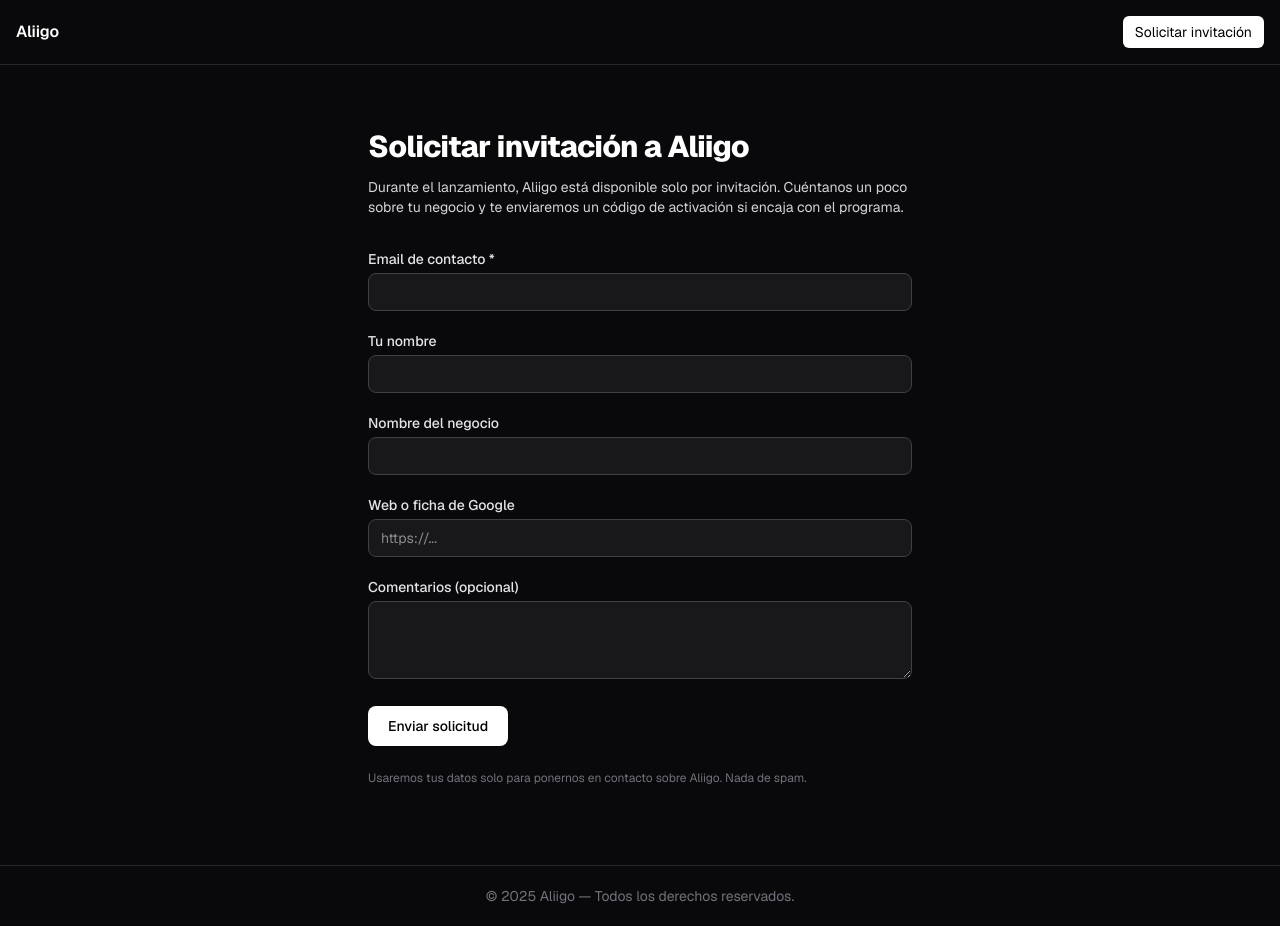
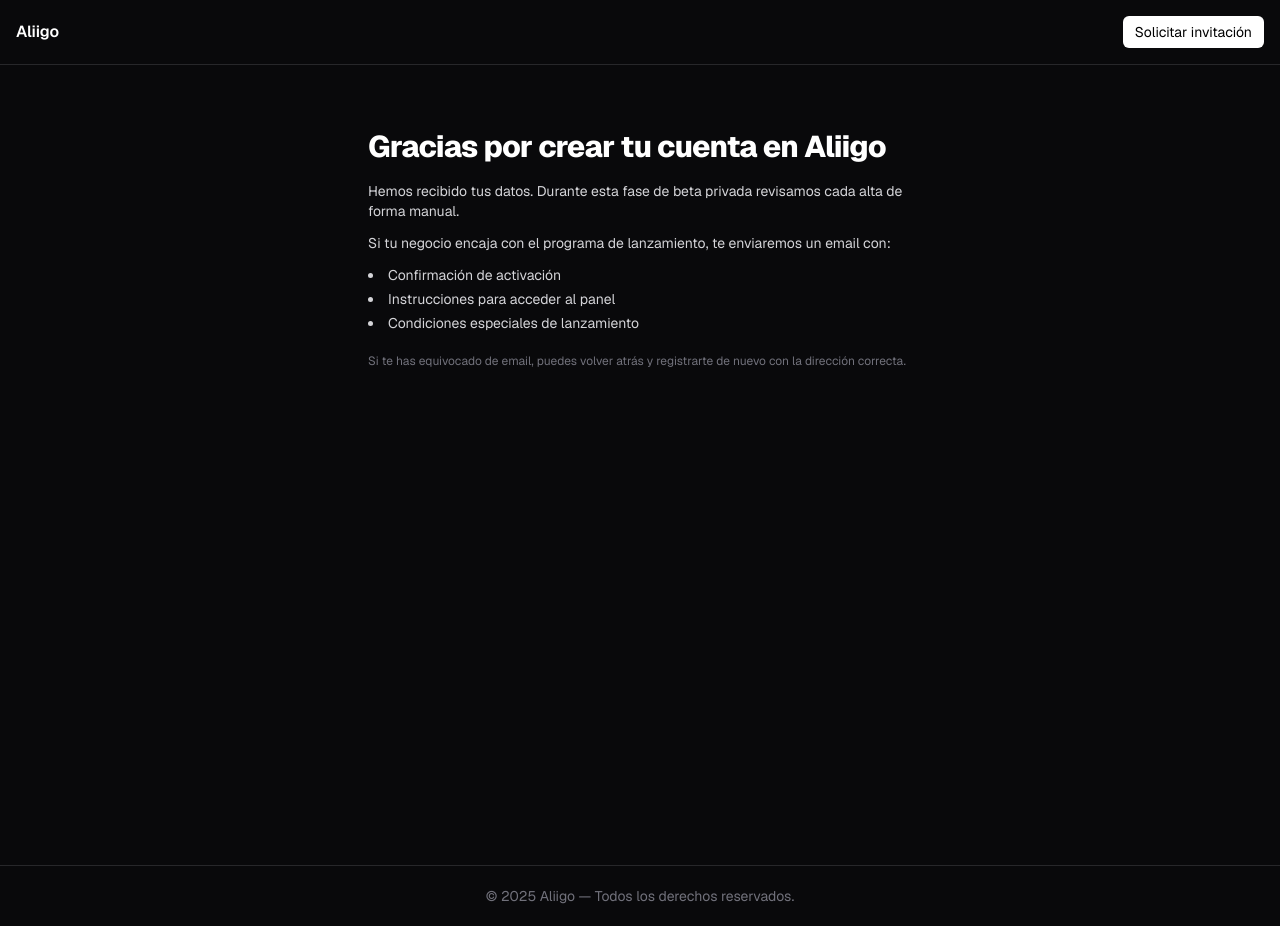
Before and after one commit to eacastel/aliigo, a Next.js app: page /check-email in a window 1280 px wide. Built offline with nearby package versions, Linux system fonts and the light colour scheme.

Commit message:
changing home and invitation signup 2

```diff
--- a/src/app/(public)/check-email/page.tsx
+++ b/src/app/(public)/check-email/page.tsx
@@ -1,152 +1,26 @@
-"use client";
-
-import { useState } from "react";
-
-export default function SignupWaitlistPage() {
-  const [email, setEmail] = useState("");
-  const [name, setName] = useState("");
-  const [businessName, setBusinessName] = useState("");
-  const [website, setWebsite] = useState("");
-  const [notes, setNotes] = useState("");
-  const [status, setStatus] =
-    useState<"idle" | "loading" | "success" | "error">("idle");
-  const [errorMessage, setErrorMessage] = useState("");
-
-  async function handleSubmit(e: React.FormEvent) {
-    e.preventDefault();
-    setStatus("loading");
-    setErrorMessage("");
-
-    try {
-      const res = await fetch("/api/waitlist", {
-        method: "POST",
-        headers: { "Content-Type": "application/json" },
-        body: JSON.stringify({
-          email,
-          name,
-          businessName,
-          website,
-          notes,
-        }),
-      });
-
-      if (!res.ok) {
-        const data = await res.json().catch(() => ({}));
-        setErrorMessage(data.error || "Algo salió mal");
-        setStatus("error");
-        return;
-      }
-
-      setStatus("success");
-      setEmail("");
-      setName("");
-      setBusinessName("");
-      setWebsite("");
-      setNotes("");
-    } catch (err) {
-      console.error(err);
-      setErrorMessage("No se pudo enviar el formulario");
-      setStatus("error");
-    }
-  }
-
+export default function CheckEmailPage() {
   return (
     <main className="min-h-screen bg-zinc-950 text-white">
       <div className="max-w-xl mx-auto px-4 py-16">
         <h1 className="text-3xl font-extrabold tracking-tight">
-          Solicitar invitación a Aliigo
+          Gracias por crear tu cuenta en Aliigo
         </h1>
-        <p className="mt-3 text-zinc-300 text-sm">
-          Durante el lanzamiento, Aliigo está disponible solo por invitación.
-          Cuéntanos un poco sobre tu negocio y te enviaremos un código de
-          activación si encaja con el programa.
+        <p className="mt-4 text-sm text-zinc-300">
+          Hemos recibido tus datos. Durante esta fase de beta privada revisamos
+          cada alta de forma manual.
         </p>
-
-        <form onSubmit={handleSubmit} className="mt-8 space-y-5">
-          <div>
-            <label className="block text-sm font-medium text-zinc-200">
-              Email de contacto *
-            </label>
-            <input
-              type="email"
-              required
-              value={email}
-              onChange={(e) => setEmail(e.target.value)}
-              className="mt-1 w-full rounded-lg border border-zinc-700 bg-zinc-900 px-3 py-2 text-sm focus:outline-none focus:ring-2 focus:ring-zinc-500"
-            />
-          </div>
-
-          <div>
-            <label className="block text-sm font-medium text-zinc-200">
-              Tu nombre
-            </label>
-            <input
-              type="text"
-              value={name}
-              onChange={(e) => setName(e.target.value)}
-              className="mt-1 w-full rounded-lg border border-zinc-700 bg-zinc-900 px-3 py-2 text-sm focus:outline-none focus:ring-2 focus:ring-zinc-500"
-            />
-          </div>
-
-          <div>
-            <label className="block text-sm font-medium text-zinc-200">
-              Nombre del negocio
-            </label>
-            <input
-              type="text"
-              value={businessName}
-              onChange={(e) => setBusinessName(e.target.value)}
-              className="mt-1 w-full rounded-lg border border-zinc-700 bg-zinc-900 px-3 py-2 text-sm focus:outline-none focus:ring-2 focus:ring-zinc-500"
-            />
-          </div>
-
-          <div>
-            <label className="block text-sm font-medium text-zinc-200">
-              Web o ficha de Google
-            </label>
-            <input
-              type="text"
-              value={website}
-              onChange={(e) => setWebsite(e.target.value)}
-              placeholder="https://..."
-              className="mt-1 w-full rounded-lg border border-zinc-700 bg-zinc-900 px-3 py-2 text-sm focus:outline-none focus:ring-2 focus:ring-zinc-500"
-            />
-          </div>
-
-          <div>
-            <label className="block text-sm font-medium text-zinc-200">
-              Comentarios (opcional)
-            </label>
-            <textarea
-              value={notes}
-              onChange={(e) => setNotes(e.target.value)}
-              rows={3}
-              className="mt-1 w-full rounded-lg border border-zinc-700 bg-zinc-900 px-3 py-2 text-sm focus:outline-none focus:ring-2 focus:ring-zinc-500"
-            />
-          </div>
-
-          {status === "error" && (
-            <p className="text-sm text-red-400">{errorMessage}</p>
-          )}
-          {status === "success" && (
-            <p className="text-sm text-emerald-400">
-              Gracias. Hemos recibido tu solicitud. Si encaja con el programa de
-              lanzamiento, te enviaremos un código de activación por email.
-            </p>
-          )}
-
-          <button
-            type="submit"
-            disabled={status === "loading"}
-            className="inline-flex items-center justify-center rounded-lg bg-white text-black px-5 py-2.5 text-sm font-medium hover:bg-zinc-100 disabled:opacity-60"
-          >
-            {status === "loading" ? "Enviando..." : "Enviar solicitud"}
-          </button>
-        </form>
-
-        <p className="mt-6 text-xs text-zinc-500">
-          Usaremos tus datos solo para ponernos en contacto sobre Aliigo. Nada
-          de spam.
+        <p className="mt-3 text-sm text-zinc-300">
+          Si tu negocio encaja con el programa de lanzamiento, te enviaremos un
+          email con:
+        </p>
+        <ul className="mt-3 text-sm text-zinc-300 list-disc list-inside space-y-1">
+          <li>Confirmación de activación</li>
+          <li>Instrucciones para acceder al panel</li>
+          <li>Condiciones especiales de lanzamiento</li>
+        </ul>
+        <p className="mt-5 text-xs text-zinc-500">
+          Si te has equivocado de email, puedes volver atrás y registrarte de
+          nuevo con la dirección correcta.
         </p>
       </div>
     </main>
```
